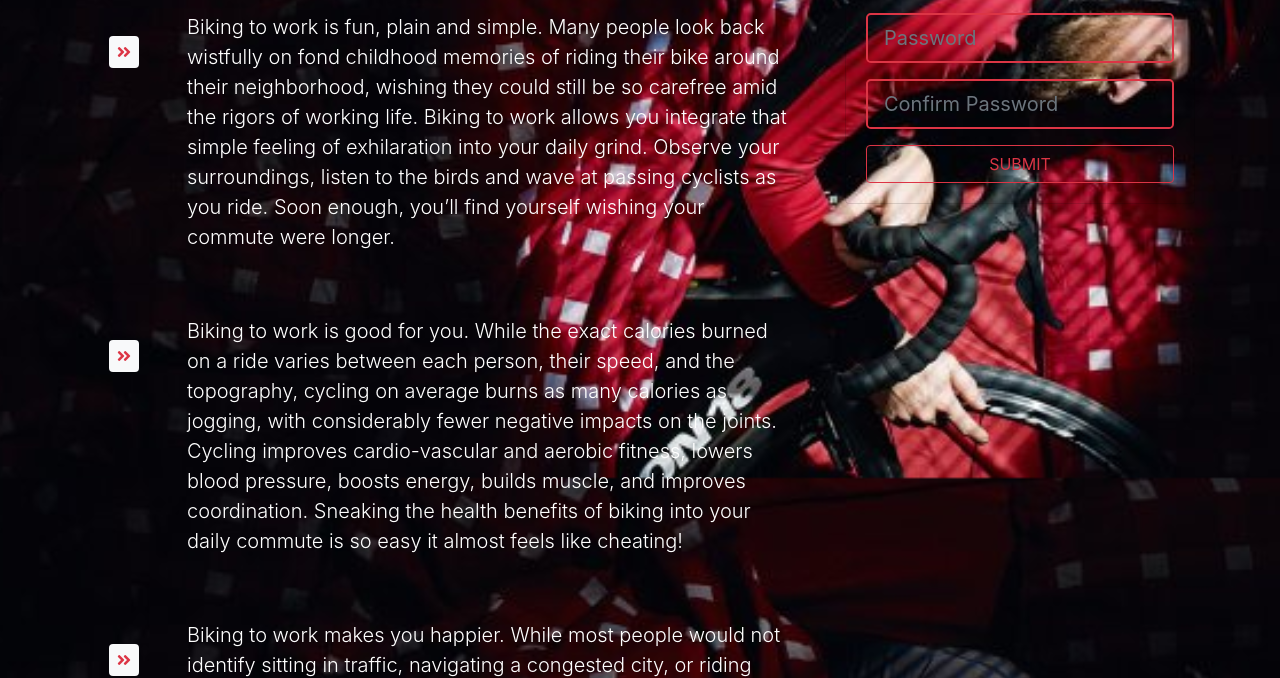
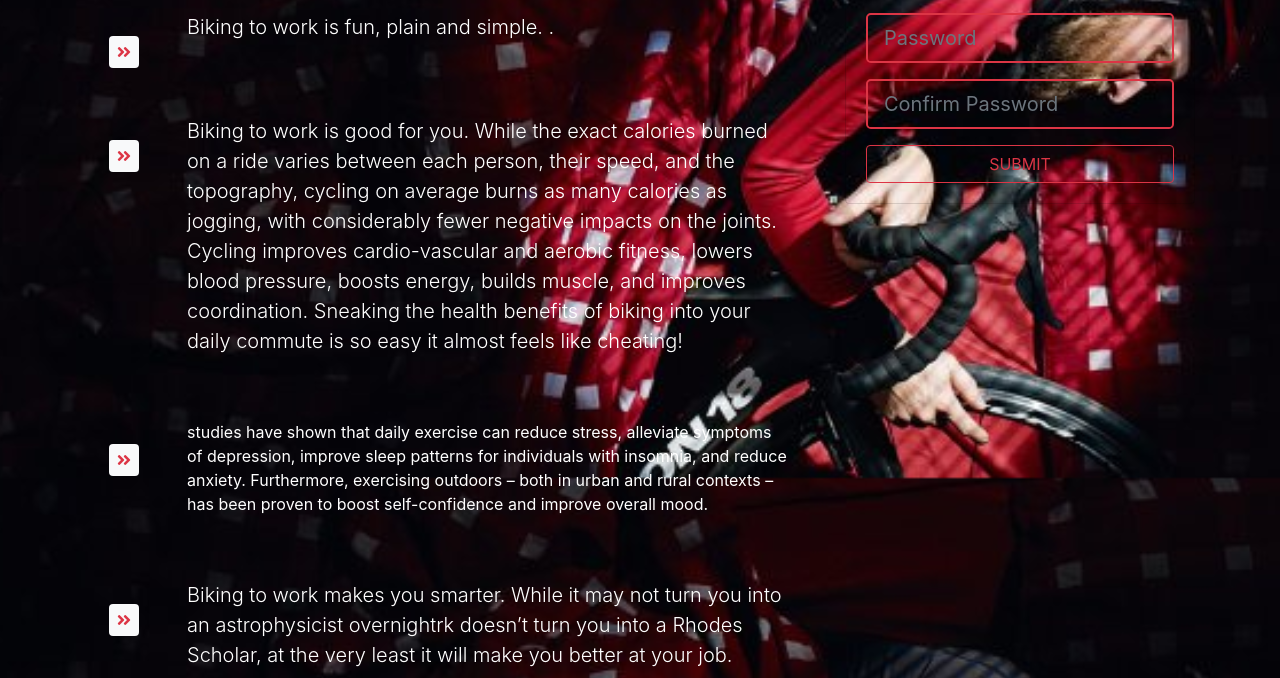
Before and after one commit to sajib2183/project-16, a plain HTML site: page index.html in a window 1280 px wide. Shown: the part 322-1000 px from the top of the page. Drawn offline with nearby package versions, Linux system fonts and the light colour scheme.

Commit message:
Update index.html

```diff
--- a/index.html
+++ b/index.html
@@ -47,7 +47,7 @@
                                     <i class="fas fa-angle-double-right bg-light text-danger p-2 rounded"></i>
                                 </div>
                                 <div class="p-4">
-                                    <p class="lead">Biking to work is fun, plain and simple. Many people look back wistfully on fond childhood memories of riding their bike around their neighborhood, wishing they could still be so carefree amid the rigors of working life. Biking to work allows you integrate that simple feeling of exhilaration into your daily grind. Observe your surroundings, listen to the birds and wave at passing cyclists as you ride. Soon enough, you’ll find yourself wishing your commute were longer.</p>
+                                    <p class="lead">Biking to work is fun, plain and simple. .</p>
                                 </div>
                             </div>
                             <div class="d-flex flex-row">
@@ -62,8 +62,7 @@
                                 <div class="p-4 mt-4">
                                     <i class="fas fa-angle-double-right  bg-light text-danger p-2 rounded"></i>
                                 </div>
-                                <div class="p-4">
-                                    <p class="lead">Biking to work makes you happier. While most people would not identify sitting in traffic, navigating a congested city, or riding crowded public transit as activities that calm them down or make them happy, cycling to work can actually transform your daily commute into a moderate form of therapy. Numerous studies have shown that daily exercise can reduce stress, alleviate symptoms of depression, improve sleep patterns for individuals with insomnia, and reduce anxiety. Furthermore, exercising outdoors – both in urban and rural contexts – has been proven to boost self-confidence and improve overall mood.</p>
+                                <div class="p-4">studies have shown that daily exercise can reduce stress, alleviate symptoms of depression, improve sleep patterns for individuals with insomnia, and reduce anxiety. Furthermore, exercising outdoors – both in urban and rural contexts – has been proven to boost self-confidence and improve overall mood.</p>
                                 </div>
                             </div>
                             <div class="d-flex flex-row">
@@ -71,7 +70,7 @@
                                     <i class="fas fa-angle-double-right bg-light text-danger p-2 rounded"></i>
                                 </div>
                                 <div class="p-4">
-                                    <p class="lead">Biking to work makes you smarter. While it may not turn you into an astrophysicist overnight, research has proven that moderate, daily exercise can prevent cognitive decline, sharpen memory and learning, and improve overall brain performance. So even if biking to work doesn’t turn you into a Rhodes Scholar, at the very least it will make you better at your job.</p>
+                                    <p class="lead">Biking to work makes you smarter. While it may not turn you into an astrophysicist overnightrk doesn’t turn you into a Rhodes Scholar, at the very least it will make you better at your job.</p>
                                 </div>
                             </div>
                             </div>
```
